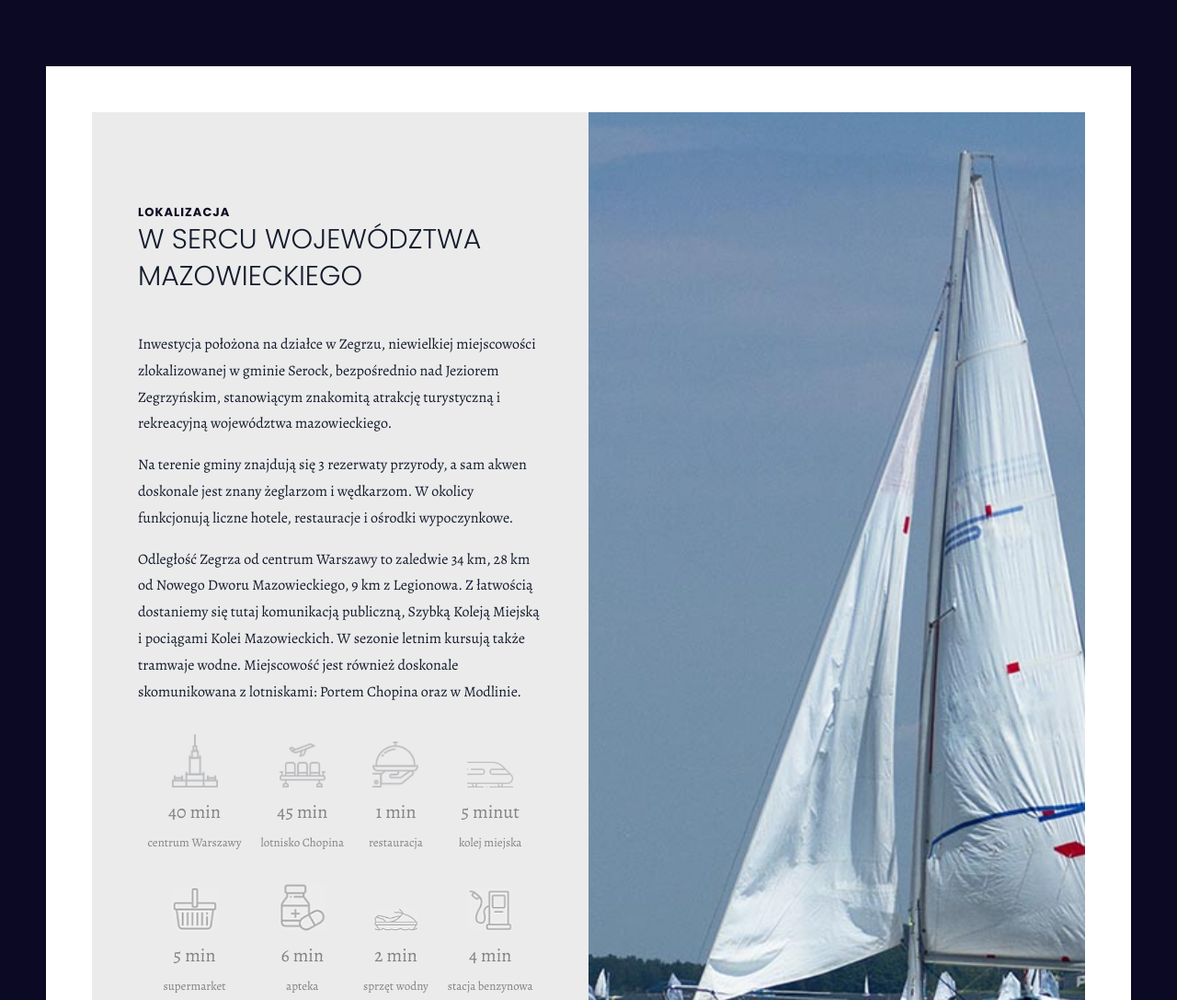
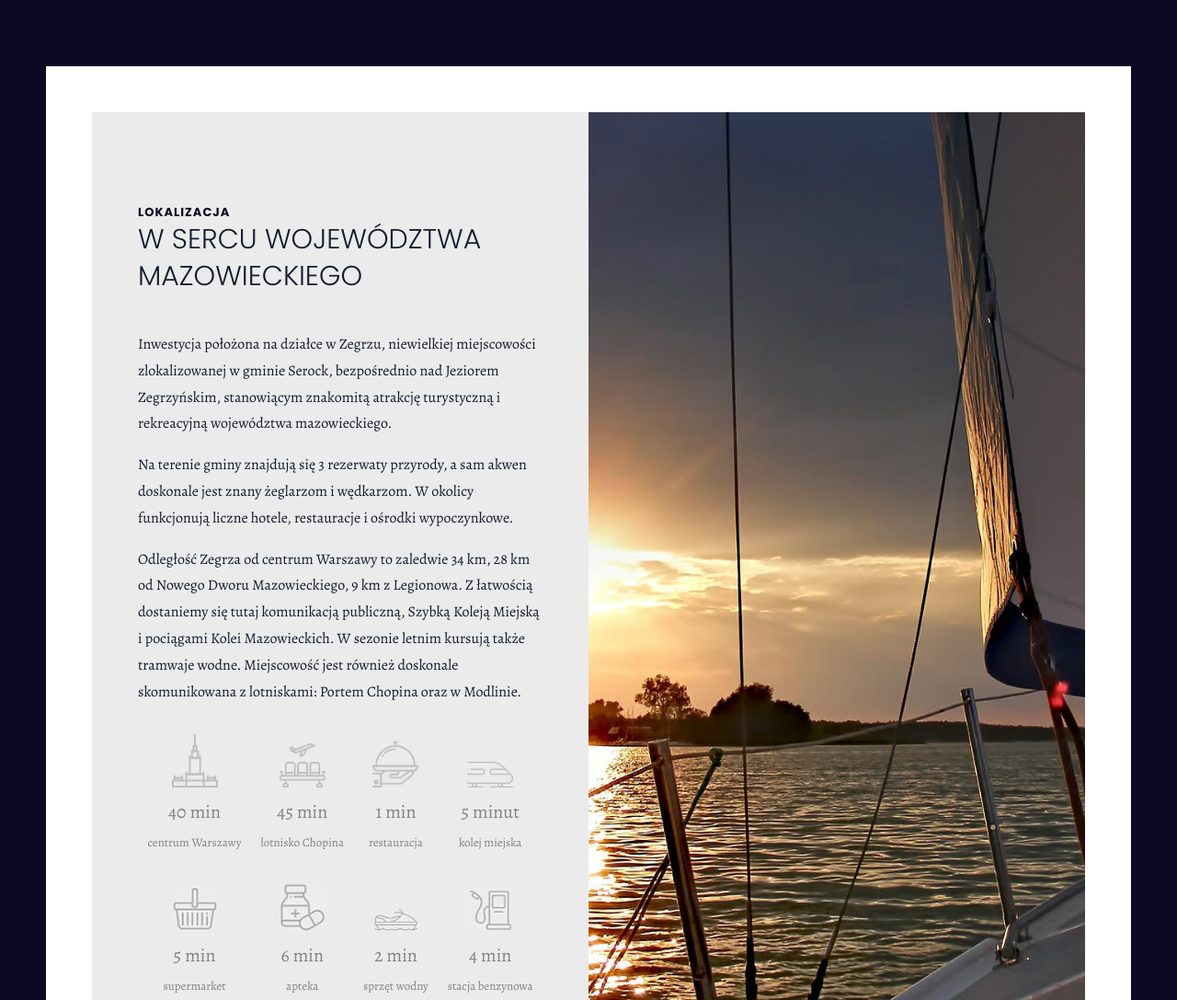
Before and after one commit to k-son/Lake-House-Zegrze, a website: page index.html in a window 1280 px wide. Shown: the part 723-1810 px from the top of the page at 92% size. Drawn offline with nearby package versions, Linux system fonts and the light colour scheme; files that its build step writes are made by us from their sources.

Commit message:
Chenge boat image

```diff
--- a/scss/_layout.scss
+++ b/scss/_layout.scss
@@ -500,7 +500,7 @@
 
   &__picture {
     width: 50%;
-    background: url(../images/lodka.jpg) center no-repeat;
+    background: url(../images/sailboat.jpg) center no-repeat;
     background-size: cover;
 
 
```
Also changed, not shown: images/sailboat.jpg (added).
